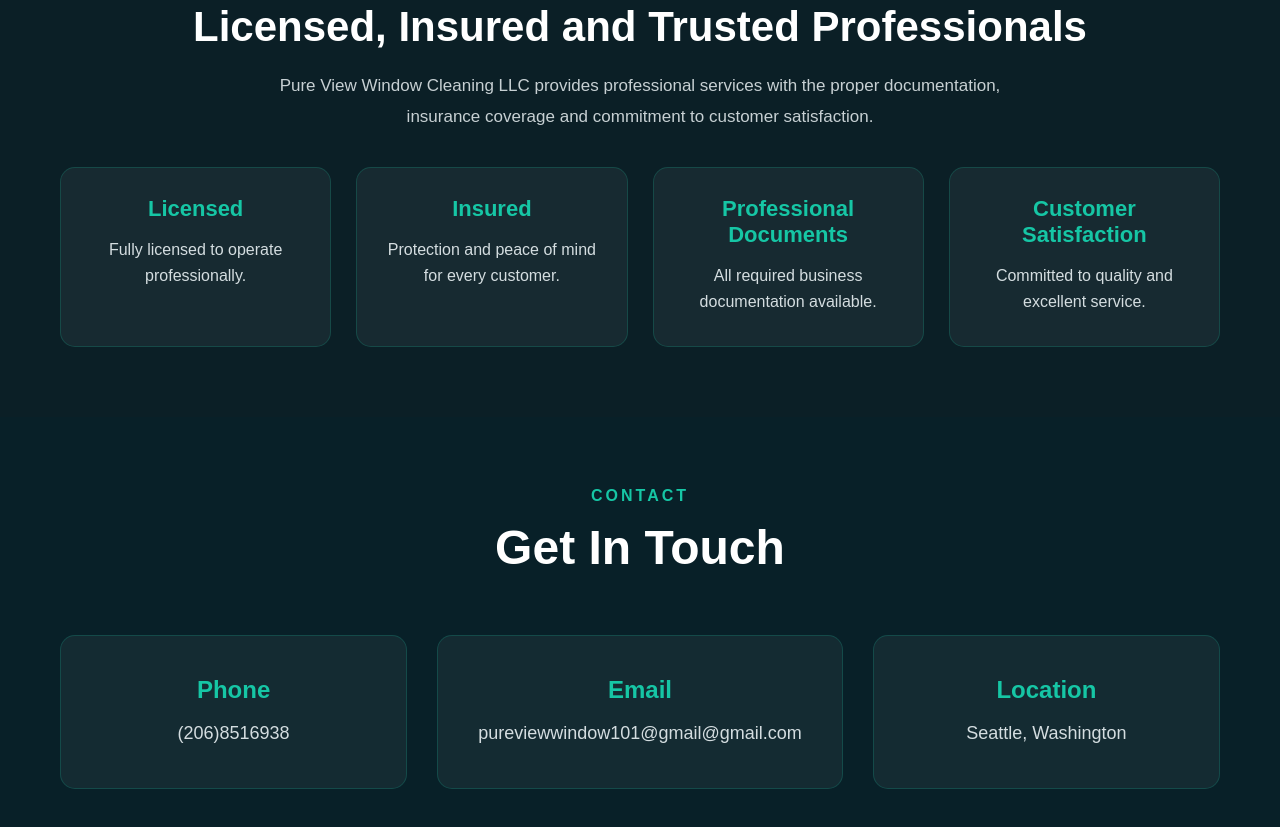
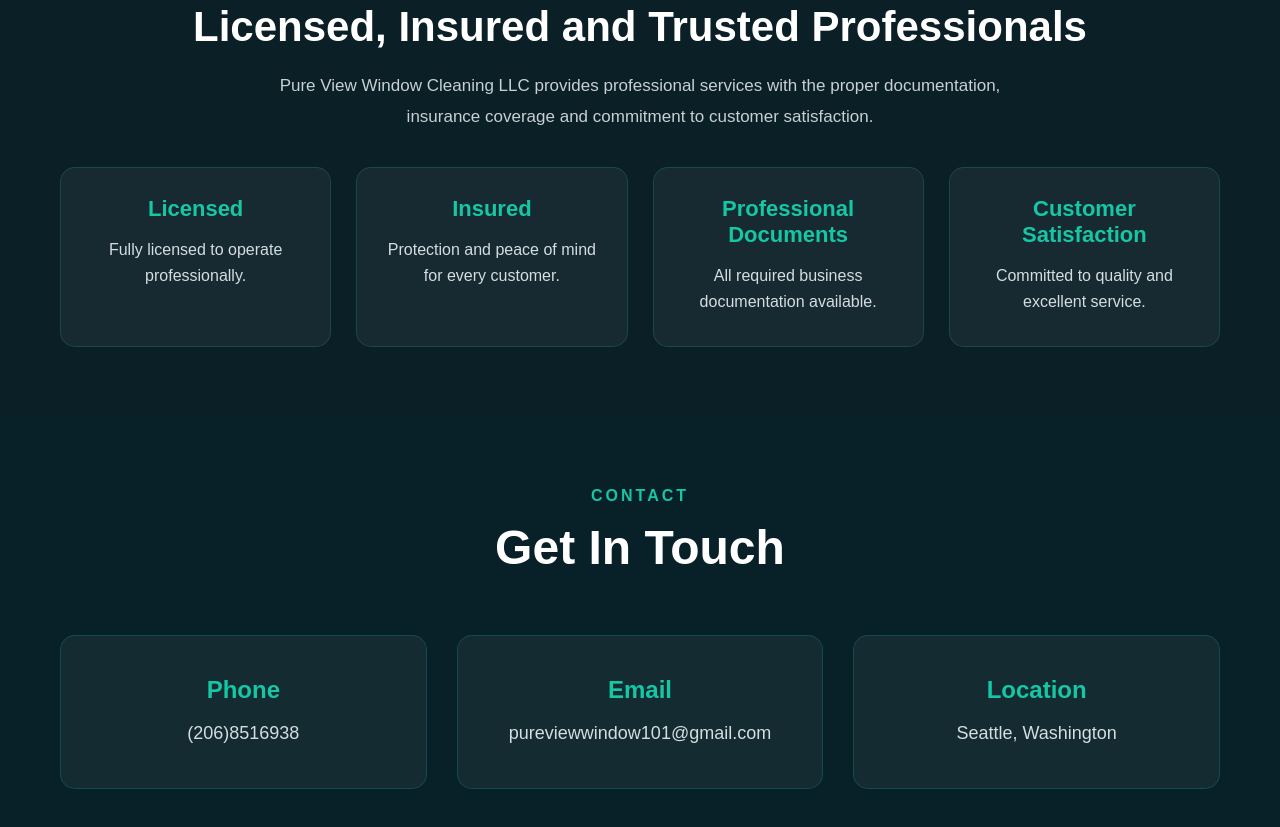
Before and after one commit to pureviewwindow101/pureview-website, a plain HTML site: page index.html in a window 1280 px wide. Shown: the part 1561-2388 px from the top of the page. Drawn offline with Linux system fonts and the light colour scheme.

Commit message:
Update home email

```diff
--- a/index.html
+++ b/index.html
@@ -198,10 +198,9 @@
                     <h3>Email</h3>
 
                     <p>
-                        <a href="mailto:pureviewwindow101@gmail.com?subject=Free Window Cleaning Estimate">
-                            pureviewwindow101@gmail@gmail.com
+                        <a href="mailto:pureviewwindow101@gmail.com?subject=Free%20Window%20Cleaning%20Estimate">
+                            pureviewwindow101@gmail.com
                         </a>
-
                     </p>
                 </div>
 
```
